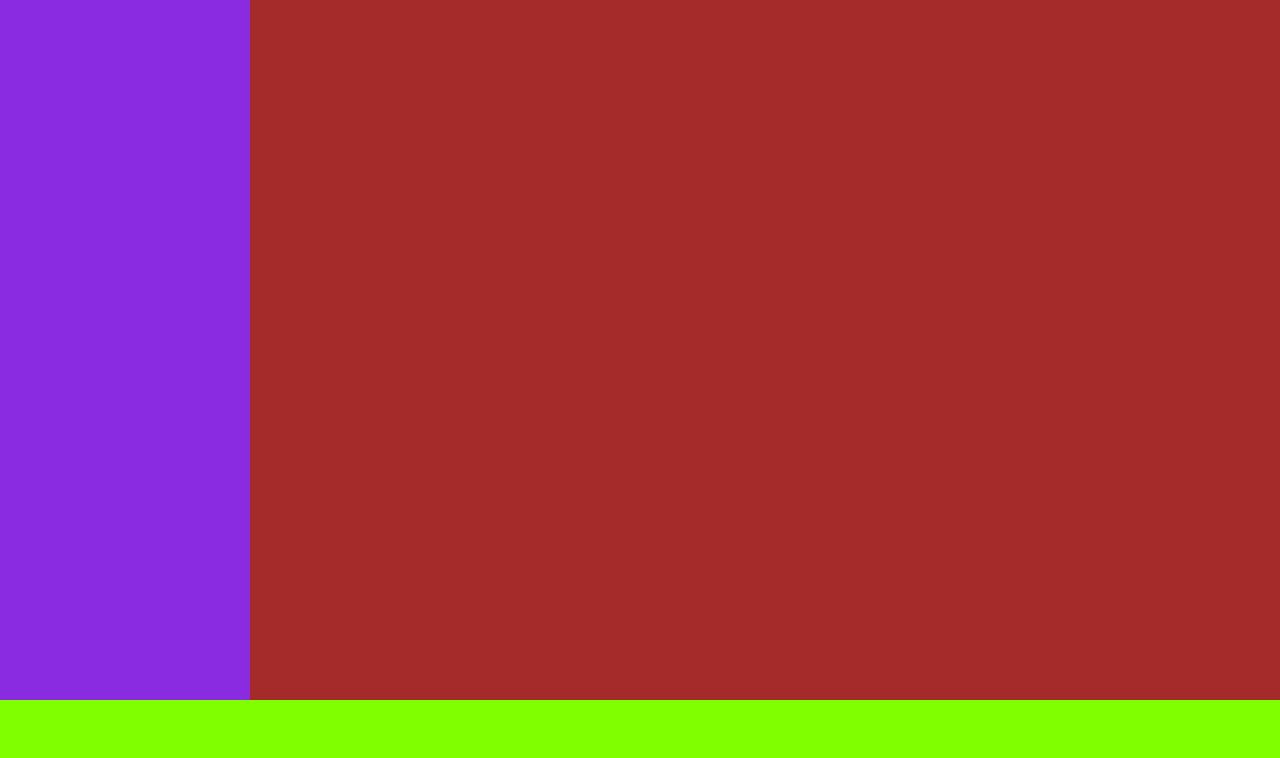
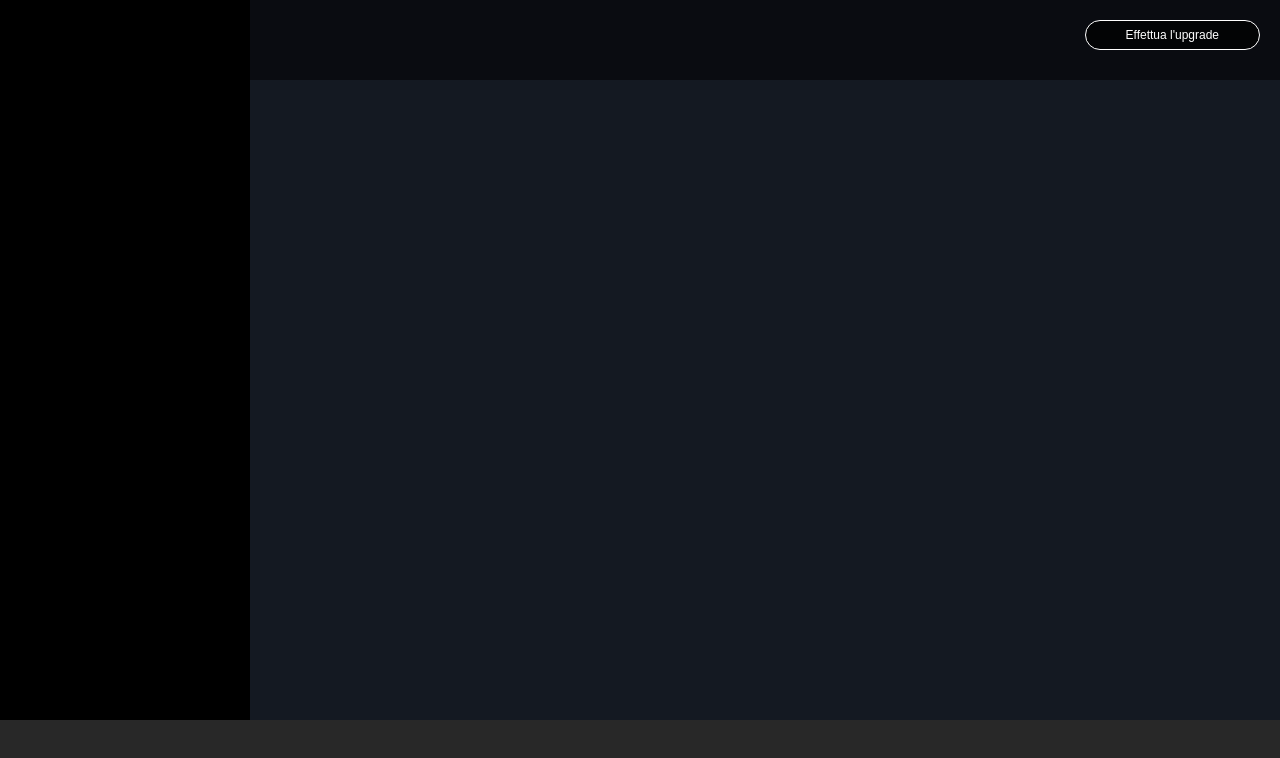
Before and after one commit to oryven/html-css-spotifyweb, a plain HTML site: page index.html in a window 1280 px wide. Drawn offline with Linux system fonts and the light colour scheme.

Commit message:
buttom upgrade

```diff
--- a/index.html
+++ b/index.html
@@ -3,7 +3,10 @@
 <head>
     <meta charset="UTF-8">
     <meta http-equiv="X-UA-Compatible" content="IE=edge">
-    <meta name="viewport" content="width=, initial-scale=1.0">
+    <meta name="viewport" content="width=device-width, initial-scale=1.0">
+    <link rel="preconnect" href="https://fonts.googleapis.com">
+    <link rel="preconnect" href="https://fonts.gstatic.com" crossorigin>
+    <link href="https://fonts.googleapis.com/css2?family=Montserrat:wght@400;500;600;700&display=swap" rel="stylesheet">
     <link rel="stylesheet" href="style.css">
     <title>spotifyweb</title>
 </head>
@@ -16,6 +19,9 @@
         </aside>
 
         <main>
+            <div class="effettua-upgrade">
+                <button>Effettua l'upgrade</button>
+            </div>
 
         </main>
 
--- a/style.css
+++ b/style.css
@@ -1,4 +1,4 @@
-
+/* regole layout */
 
 * {
     margin: 0;
@@ -6,32 +6,61 @@
     box-sizing: border-box;
 }
 
+body {
+    font-family: 'Montserrat', sans-serif;
+
+}
+
+a {
+    text-decoration: none;
+    color: white;
+}
+
 #wrapper {
-    height: calc(100vh - 100px);
+    height: calc(100vh - 80px);
     background-color: aqua;
 }
 #wrapper::after {
     content: "";
     display: table;
     clear: both;
-
 }
 
 aside {
     width: 250px;
     float: left;
-    background-color: blueviolet;
+    background-color: black;
     height: 100%;
 }
 
 main {
-    background-color: brown;
+    background-color:#141922;
     width: calc(100% - 250px);
     float: left;
     height: 100%;
 }
 
 #player {
-    height:100px;
-    background-color: chartreuse;
+    height:80px;
+    background-color: #282828;
 }
+
+.effettua-upgrade {
+    background-color: rgba(0,0,0,0.5);
+    height: 80px;
+}
+
+/* main */
+
+.effettua-upgrade button {
+    background-color: rgba(0,0,0,0.7);
+    color: white;
+    border-radius: 30px;
+    border: 1px solid white;
+    padding: 7px 40px;
+    cursor: pointer;
+    font-size: 12px;
+    position: absolute;
+    top: 20px;
+    right: 20px;
+}
```
